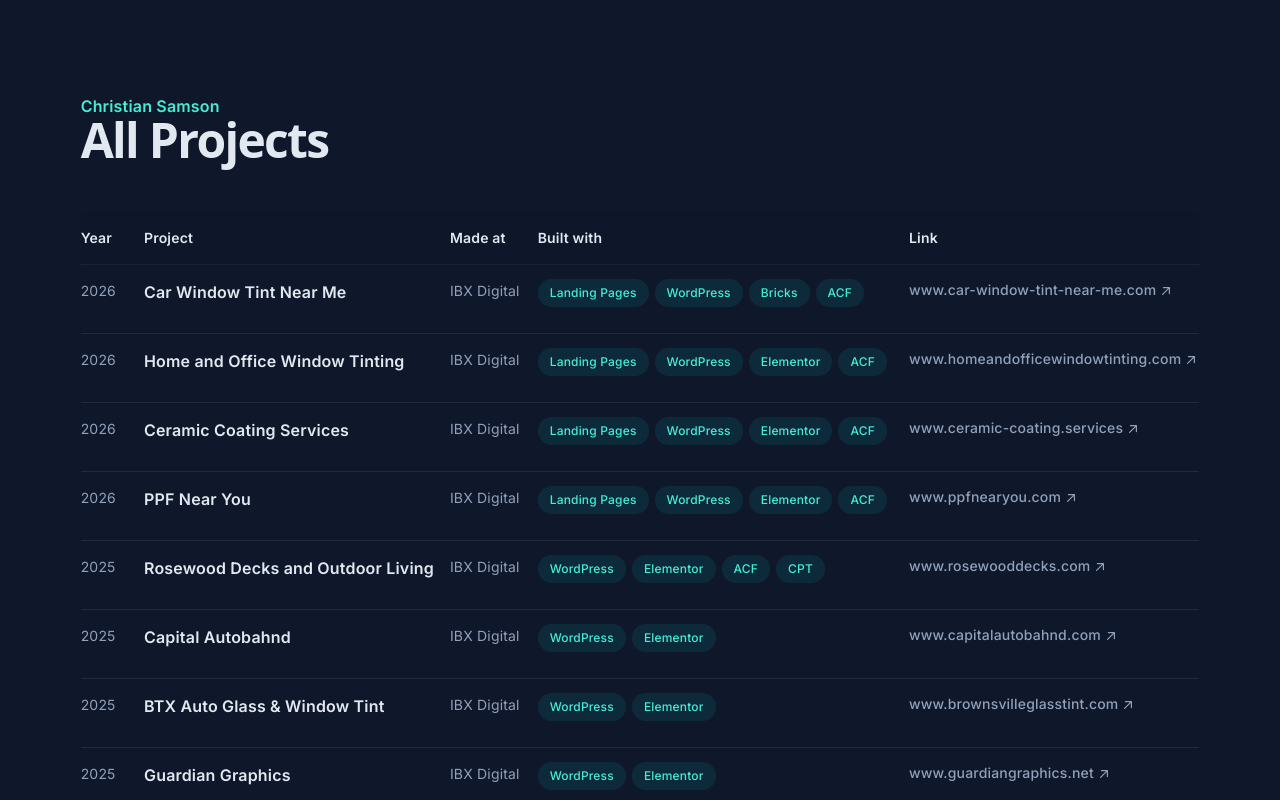
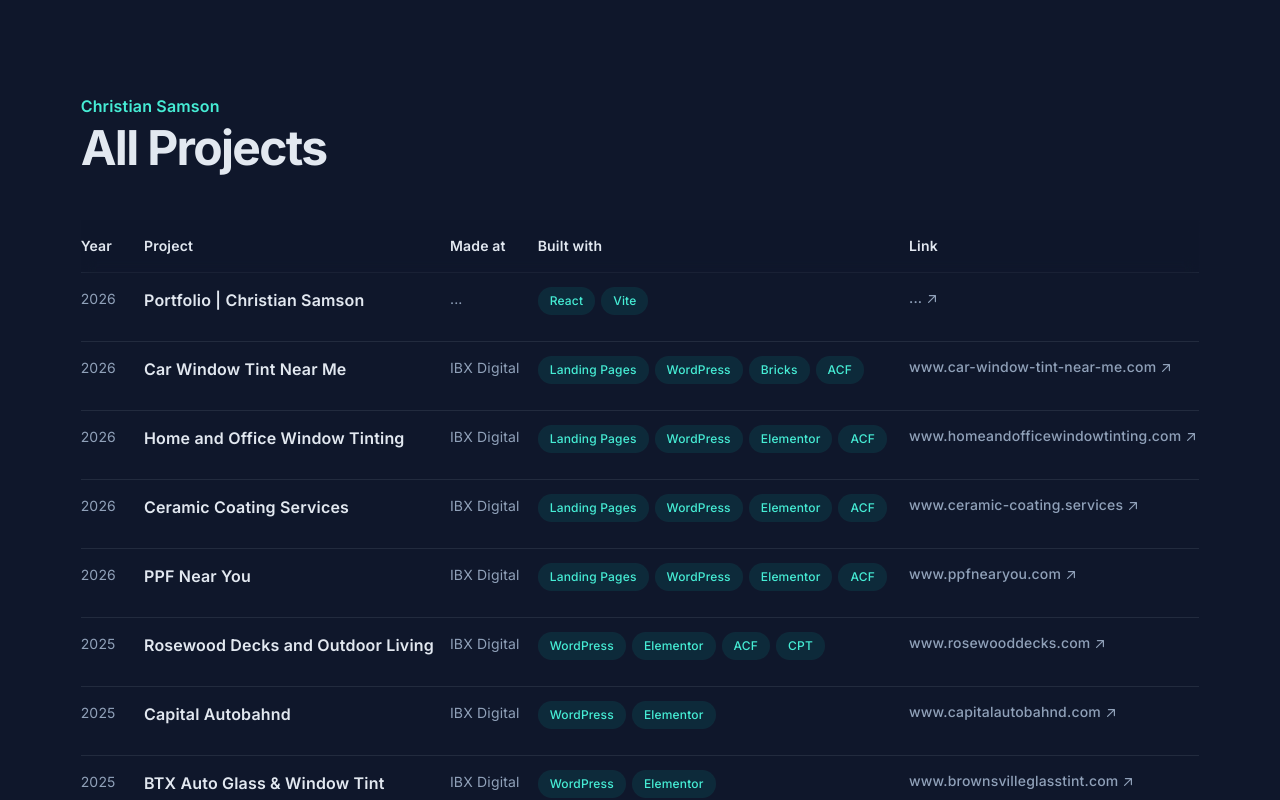
Before and after one commit to chansamson/Portfolio, a React (Vite) app: page / in a window 1280 px wide. Shown: the top 800 px of the page. Built offline with nearby package versions, Linux system fonts and the light colour scheme.

Commit message:
13.08.2026.2

```diff
--- a/src/App.tsx
+++ b/src/App.tsx
@@ -76,7 +76,7 @@ export default function Page() {
   return (
     <div className="mx-auto min-h-screen max-w-screen-xl px-6 py-12 font-sans md:px-12 md:py-16 lg:py-0">
       <div className="lg:py-24">
-        <p className="mb-2 font-semibold leading-tight text-teal-300 text-left">
+        <p className="group mb-2 items-center font-semibold leading-tight text-teal-300 text-left">
           Christian Samson
         </p>
         <h1 className="text-4xl font-bold tracking-tight text-slate-200 sm:text-5xl text-left">
--- a/src/Projects.tsx
+++ b/src/Projects.tsx
@@ -1,4 +1,12 @@
 export const projects = [
+  {
+    year: 2026,
+    project: "Portfolio | Christian Samson",
+    madeAt: "...",
+    builtWith: ["React", "Vite"],
+    link: "...",
+    url: "#",
+  },
   {
     year: 2026,
     project: "Car Window Tint Near Me",
--- a/src/index.css
+++ b/src/index.css
@@ -71,11 +71,6 @@ body {
   margin: 0;
 }
 
-h1,
-h2 {
-  font-family: var(--heading);
-}
-
 h1 {
   letter-spacing: -1.68px;
   @media (max-width: 1024px) {
@@ -88,13 +83,9 @@ h2 {
   @media (max-width: 1024px) {
   }
 }
-p {
-  margin: 0;
-}
 
 code,
 .counter {
-  font-family: var(--mono);
   display: inline-flex;
   border-radius: 4px;
 }
```
